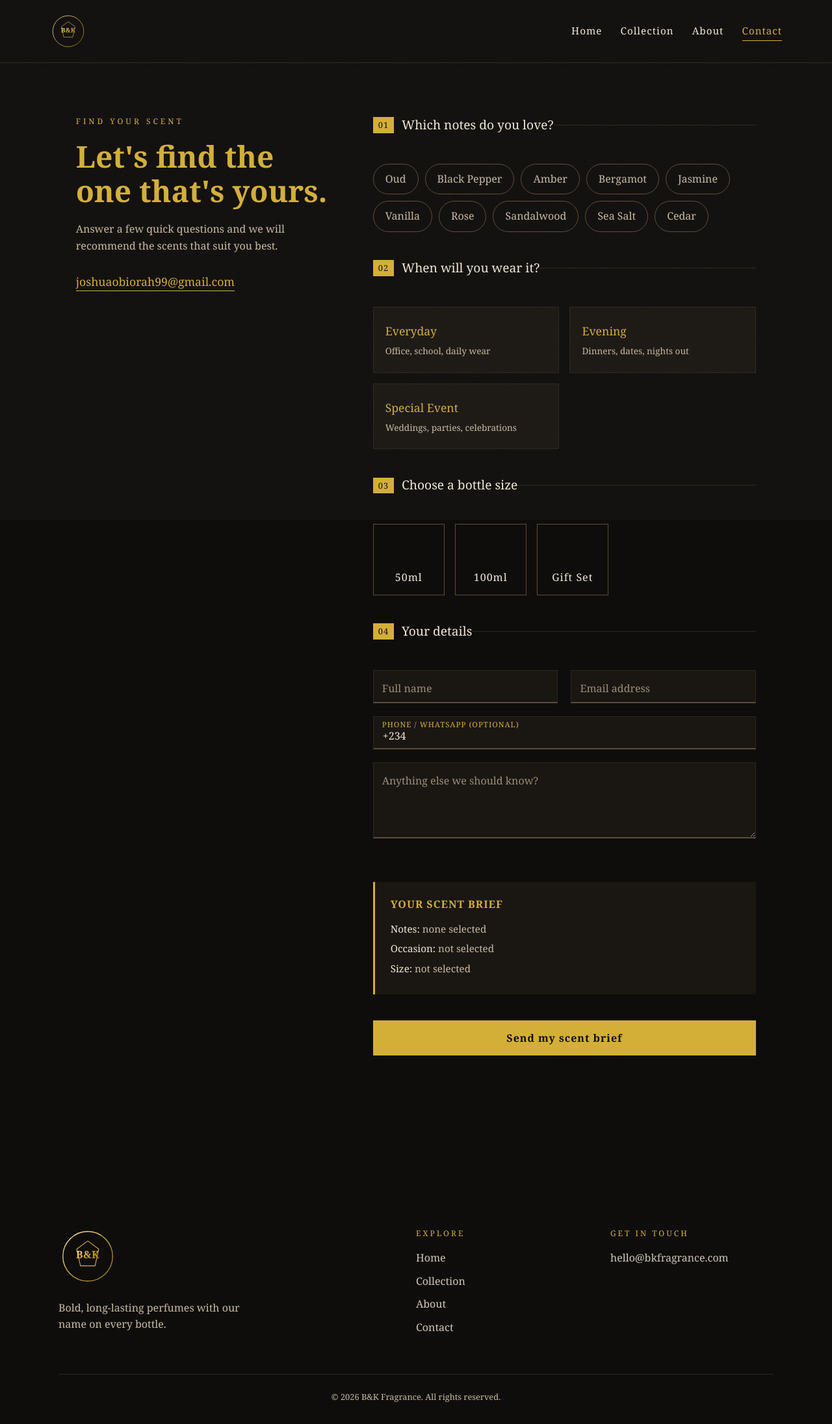
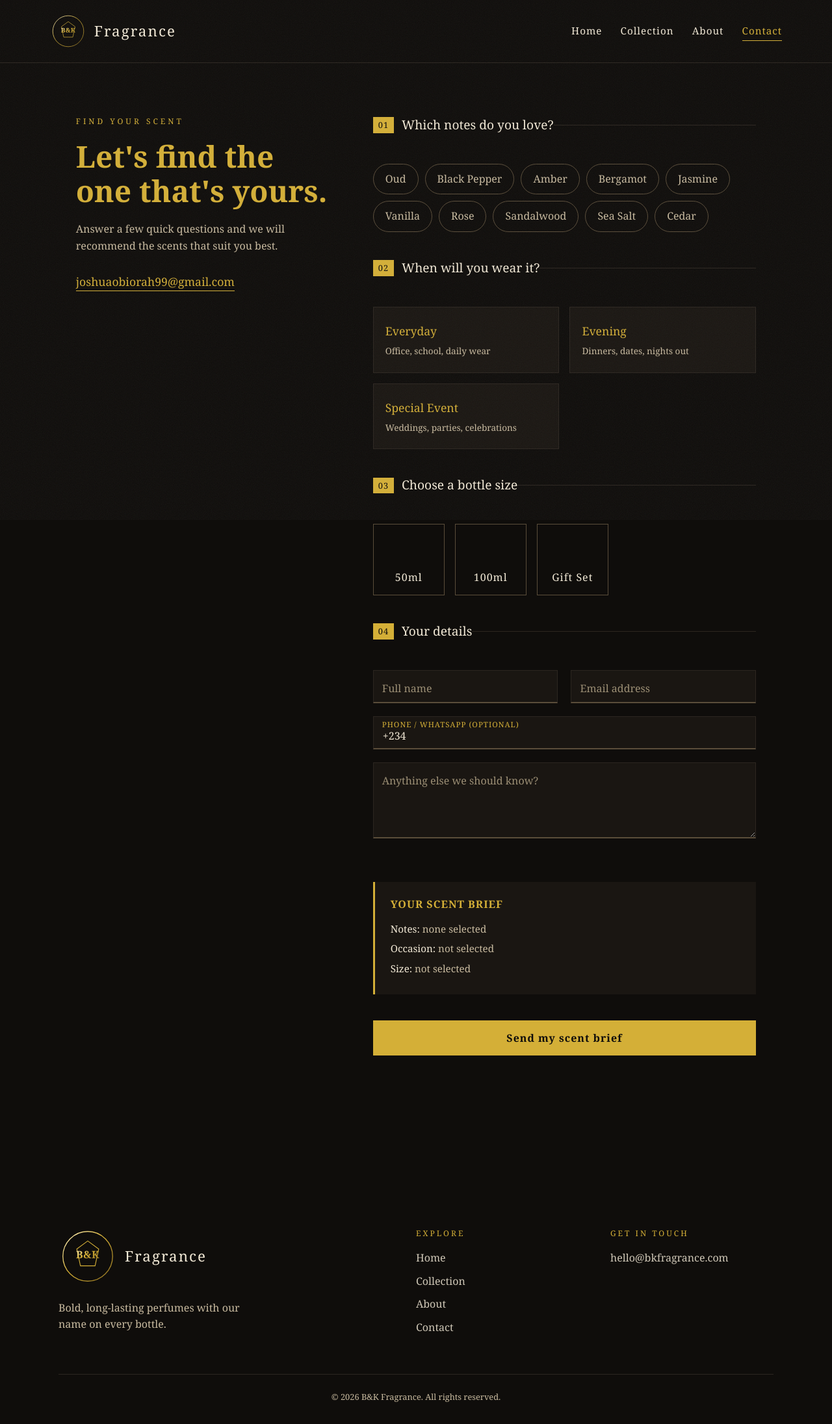
Before and after one commit to joshuaobiorah99-maker/b-k-fragrance, a plain HTML site: page contact.html in a window 1280 px wide. Shown: the whole page at 65% size. Drawn offline with Linux system fonts and the light colour scheme.

Commit message:
Add files via upload

```diff
--- a/contact.html
+++ b/contact.html
@@ -9,7 +9,7 @@
 <body>
 
   <header class="site-header">
-    <a href="index.html" class="logo"><svg xmlns="http://www.w3.org/2000/svg" viewBox="0 0 400 400" width="56" height="56"><defs><linearGradient id="gold56" x1="0" y1="0" x2="1" y2="1"><stop offset="0%" stop-color="#fff3c4"/><stop offset="45%" stop-color="#d4af37"/><stop offset="100%" stop-color="#8a6d1f"/></linearGradient></defs><circle cx="200" cy="200" r="170" fill="none" stroke="url(#gold56)" stroke-width="6"/><polygon points="200,95 275,150 250,265 150,265 125,150" fill="none" stroke="#d4af37" stroke-width="5"/><text x="200" y="215" text-anchor="middle" font-family="Georgia, serif" font-size="70" font-weight="bold" fill="url(#gold56)">B&amp;K</text></svg></a>
+    <a href="index.html" class="logo"><svg xmlns="http://www.w3.org/2000/svg" viewBox="0 0 400 400" width="56" height="56"><defs><linearGradient id="gold56" x1="0" y1="0" x2="1" y2="1"><stop offset="0%" stop-color="#fff3c4"/><stop offset="45%" stop-color="#d4af37"/><stop offset="100%" stop-color="#8a6d1f"/></linearGradient></defs><circle cx="200" cy="200" r="170" fill="none" stroke="url(#gold56)" stroke-width="6"/><polygon points="200,95 275,150 250,265 150,265 125,150" fill="none" stroke="#d4af37" stroke-width="5"/><text x="200" y="215" text-anchor="middle" font-family="Georgia, serif" font-size="70" font-weight="bold" fill="url(#gold56)">B&amp;K</text><span>Fragrance</span></svg></a>
     <nav>
       <a href="index.html">Home</a>
       <a href="collection.html">Collection</a>
@@ -128,7 +128,7 @@
   <footer class="site-footer big-footer">
     <div class="footer-grid">
       <div class="footer-brand">
-        <div class="logo"><svg xmlns="http://www.w3.org/2000/svg" viewBox="0 0 400 400" width="90" height="90"><defs><linearGradient id="gold90" x1="0" y1="0" x2="1" y2="1"><stop offset="0%" stop-color="#fff3c4"/><stop offset="45%" stop-color="#d4af37"/><stop offset="100%" stop-color="#8a6d1f"/></linearGradient></defs><circle cx="200" cy="200" r="170" fill="none" stroke="url(#gold90)" stroke-width="6"/><polygon points="200,95 275,150 250,265 150,265 125,150" fill="none" stroke="#d4af37" stroke-width="5"/><text x="200" y="215" text-anchor="middle" font-family="Georgia, serif" font-size="70" font-weight="bold" fill="url(#gold90)">B&amp;K</text></svg></div>
+        <div class="logo"><svg xmlns="http://www.w3.org/2000/svg" viewBox="0 0 400 400" width="90" height="90"><defs><linearGradient id="gold90" x1="0" y1="0" x2="1" y2="1"><stop offset="0%" stop-color="#fff3c4"/><stop offset="45%" stop-color="#d4af37"/><stop offset="100%" stop-color="#8a6d1f"/></linearGradient></defs><circle cx="200" cy="200" r="170" fill="none" stroke="url(#gold90)" stroke-width="6"/><polygon points="200,95 275,150 250,265 150,265 125,150" fill="none" stroke="#d4af37" stroke-width="5"/><text x="200" y="215" text-anchor="middle" font-family="Georgia, serif" font-size="70" font-weight="bold" fill="url(#gold90)">B&amp;K</text><span>Fragrance</span></svg></div>
         <p>Bold, long-lasting perfumes with our name on every bottle.</p>
       </div>
       <div class="footer-col">
```
Also changed, not shown: about.html (+1 -1 lines), collection.html (+1 -1 lines).
